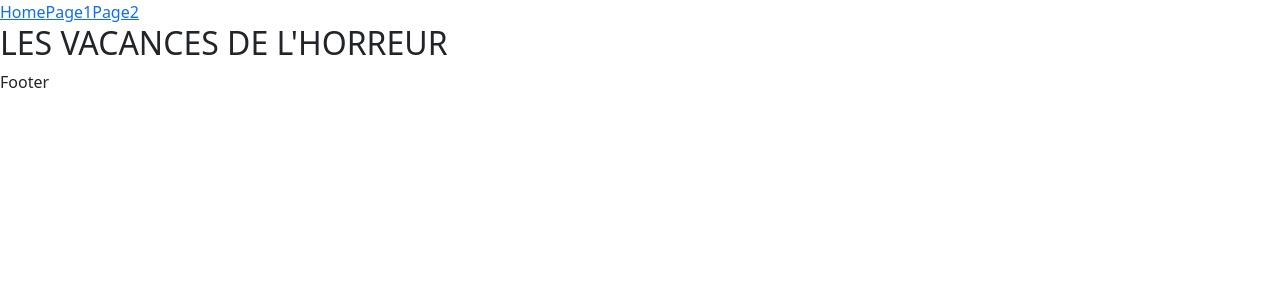
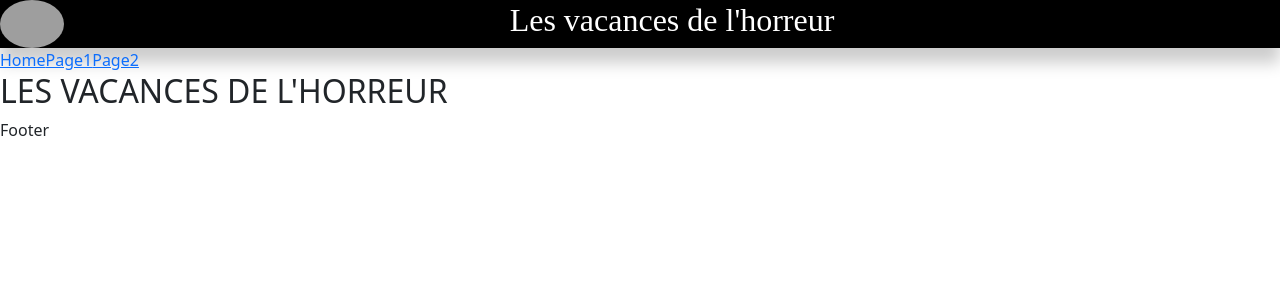
Before and after one commit to Maillardjay/Noob_Modules, a React (Vite) app in the folder frontend/: page / in a window 1280 px wide. Shown: the top 300 px of the page. Built offline with nearby package versions, Linux system fonts and the light colour scheme; grey boxes are pictures that could not be loaded.

Commit message:
changement police h1

```diff
--- a/frontend/src/App.jsx
+++ b/frontend/src/App.jsx
@@ -5,11 +5,13 @@ import Home from "./pages/Home";
 import DescriptionPage from "./pages/DescriptionPage";
 import BasketPage from "./pages/BasketPage";
 import Footer from "./pages/Footer";
+import Header from "./components/Header";
 
 function App() {
   return (
     <Router>
       <div className="App">
+        <Header />
         <NavBar />
         <Routes>
           <Route path="/" element={<Home />} />
--- /dev/null
+++ b/frontend/src/Styles/Header.css
@@ -0,0 +1,21 @@
+.Header {
+  display: flex;
+  justify-content: space-between;
+  align-items: center;
+  background-color: black;
+  height: 3rem;
+  box-shadow: 0px 15px 15px rgb(0, 0, 0, 0.2);
+}
+
+h1 {
+  font-size: 2rem;
+  font-family: melted monster;
+  color: white;
+  text-align: center;
+  flex: 1;
+}
+
+img {
+  height: 100%;
+  border-radius: 50%;
+}
--- /dev/null
+++ b/frontend/src/components/Header.jsx
@@ -0,0 +1,32 @@
+import React from "react";
+import "../Styles/Header.css";
+
+// function Header() {
+//   return (
+//     <div>
+//       <header className="header-container">
+//         <div className="main-title">
+//           <div className="logo">
+//           <img src="https://media.discordapp.net/attachments/1105773595063488605/1106323132467388456/maison_hantee.jpg" alt="Logo maison hantée"/>
+//           </div>
+//           <h2 className="header-title">LES VACANCES DE L'HORREUR</h2>
+//         </div>
+//       </header>
+//     </div>
+
+//   );
+// }
+
+function Header() {
+  return (
+    <div className="Header">
+      <img
+        src="https://media.discordapp.net/attachments/1105773595063488605/1106323132467388456/maison_hantee.jpg"
+        alt="Logo maison hantée"
+      />
+      <h1>Les vacances de l'horreur</h1>
+    </div>
+  );
+}
+
+export default Header;
```
